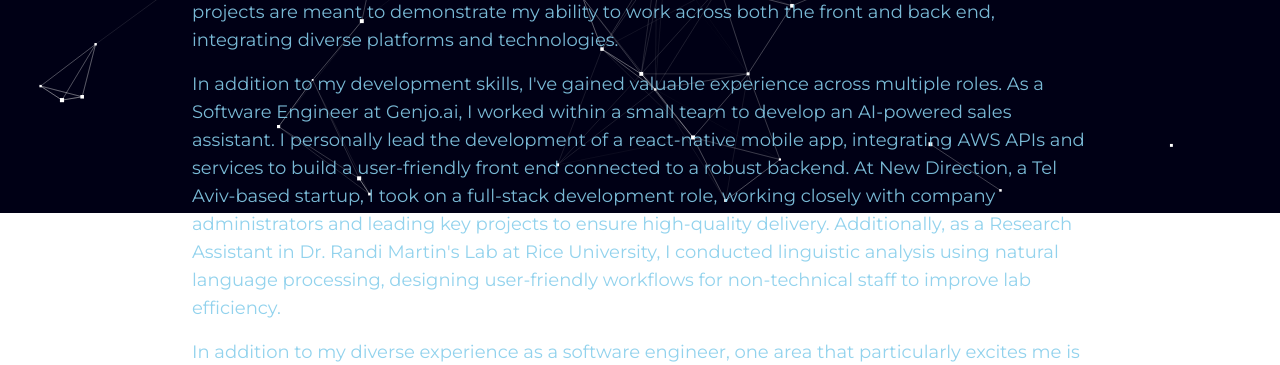
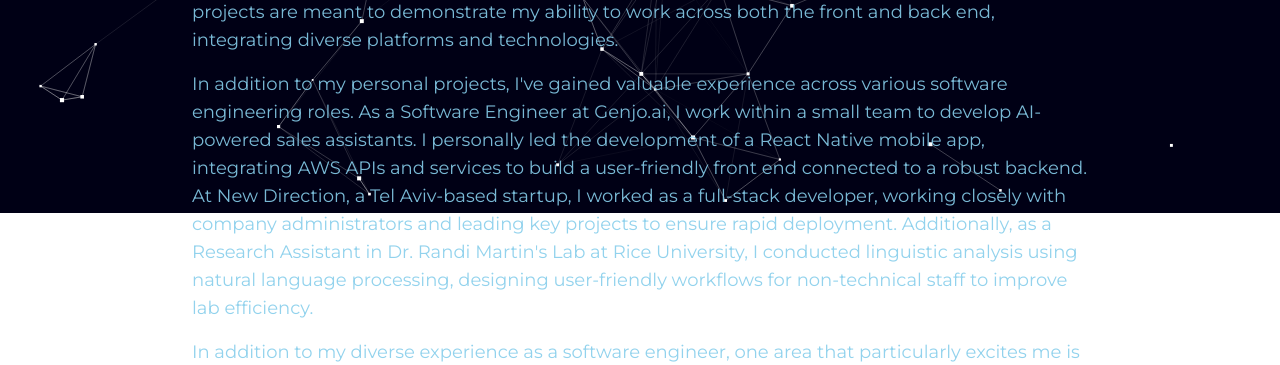
Before and after one commit to EmersonCoronel/developer-portfolio, a Next.js app: page /about in a window 1280 px wide. Shown: the part 587-952 px from the top of the page. Built offline with nearby package versions, Linux system fonts and the light colour scheme; a web font is replaced by a local one.

Commit message:
updated some about me sections

```diff
--- a/src/pages/about.tsx
+++ b/src/pages/about.tsx
@@ -28,12 +28,12 @@
             both the front and back end, integrating diverse platforms and technologies.
           </p>
           <p className="text-left opacity-90 w-full font-montserrat text-primary text-lg mb-4">
-            In addition to my development skills, I&apos;ve gained valuable experience across multiple roles. As a
-            Software Engineer at Genjo.ai, I worked within a small team to develop an AI-powered sales assistant. I
-            personally lead the development of a react-native mobile app, integrating AWS APIs and services to build a
-            user-friendly front end connected to a robust backend. At New Direction, a Tel Aviv-based startup, I took on
-            a full-stack development role, working closely with company administrators and leading key projects to
-            ensure high-quality delivery. Additionally, as a Research Assistant in Dr. Randi Martin&apos;s Lab at Rice
+            In addition to my personal projects, I&apos;ve gained valuable experience across various software engineering roles. As a
+            Software Engineer at Genjo.ai, I work within a small team to develop AI-powered sales assistants. I
+            personally led the development of a React Native mobile app, integrating AWS APIs and services to build a
+            user-friendly front end connected to a robust backend. At New Direction, a Tel Aviv-based startup, I worked as
+            a full-stack developer, working closely with company administrators and leading key projects to
+            ensure rapid deployment. Additionally, as a Research Assistant in Dr. Randi Martin&apos;s Lab at Rice
             University, I conducted linguistic analysis using natural language processing, designing user-friendly
             workflows for non-technical staff to improve lab efficiency.
           </p>
```
